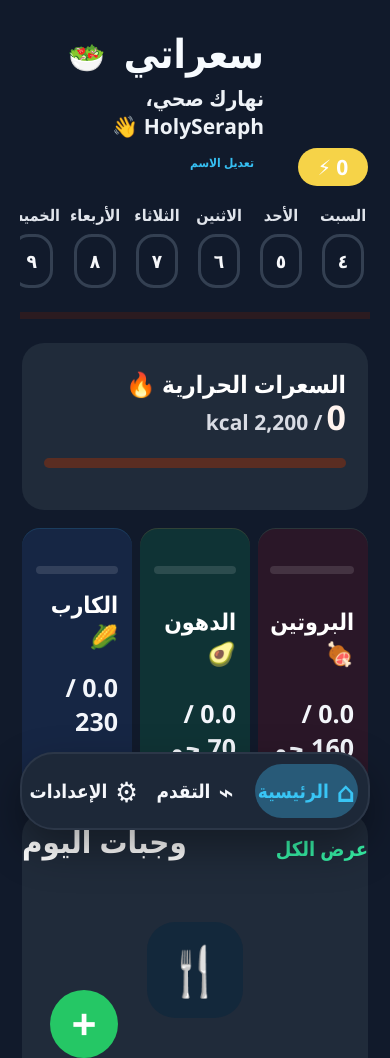
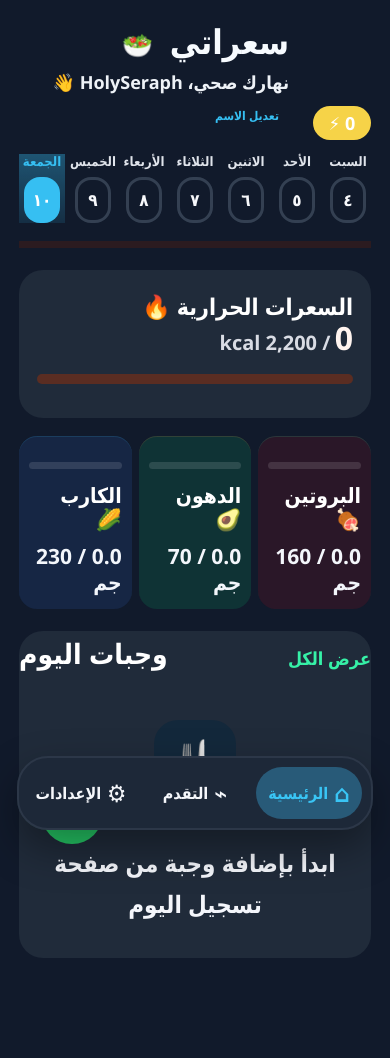
Before and after one commit to Faisal8336/calc, a plain HTML site: page index.html in a window 390 px wide. Shown: the top 1058 px of the page. Drawn offline with nearby package versions, Linux system fonts and the light colour scheme.

Commit message:
Update styles.css

```diff
--- a/styles.css
+++ b/styles.css
@@ -1544,3 +1544,216 @@ body[data-view="settings"] .settings-panel .panel-heading h3 {
     content: "";
   }
 }
+
+/* iPhone 15 Pro fit pass: keep the Cal-style design inside 393px cleanly */
+@media (max-width: 430px) {
+  html,
+  body {
+    width: 100%;
+    max-width: 100%;
+    overflow-x: hidden;
+  }
+
+  .content {
+    width: 100%;
+    max-width: 393px;
+    padding: calc(24px + env(safe-area-inset-top)) 19px calc(124px + env(safe-area-inset-bottom));
+  }
+
+  .fitness-hero {
+    grid-template-columns: 72px minmax(0, 1fr);
+    margin-bottom: 14px;
+  }
+
+  .topbar h2 {
+    font-size: 34px;
+  }
+
+  .food-emoji {
+    font-size: 25px;
+  }
+
+  .hero-greeting {
+    font-size: 18px;
+    white-space: normal;
+  }
+
+  .hero-icon {
+    width: 58px;
+    height: 34px;
+    font-size: 18px;
+  }
+
+  .week-strip {
+    display: grid;
+    grid-auto-flow: initial;
+    grid-template-columns: repeat(7, minmax(0, 1fr));
+    gap: 5px;
+    margin: 0 0 22px;
+    padding-bottom: 18px;
+    overflow: visible;
+  }
+
+  .week-day {
+    min-width: 0;
+    min-height: 66px;
+  }
+
+  .week-day span {
+    font-size: 13px;
+    line-height: 1.15;
+  }
+
+  .week-day strong {
+    width: 36px;
+    height: 46px;
+    border-width: 3px;
+    border-radius: 16px;
+    font-size: 17px;
+  }
+
+  .calories-card {
+    min-height: 112px;
+    padding: 20px 18px;
+    border-radius: 22px;
+  }
+
+  .calories-card span {
+    font-size: 23px;
+  }
+
+  .calories-card strong {
+    font-size: 32px;
+  }
+
+  .calories-card small {
+    font-size: 20px;
+  }
+
+  .calorie-track {
+    margin: 18px 0 14px;
+  }
+
+  .macro-bars {
+    grid-template-columns: repeat(3, minmax(0, 1fr));
+    gap: 7px;
+  }
+
+  .macro-card {
+    min-width: 0;
+    min-height: 112px;
+    padding: 16px 10px 14px;
+    border-radius: 18px;
+  }
+
+  .macro-card header {
+    gap: 12px;
+  }
+
+  .macro-card header span {
+    font-size: 21px;
+    line-height: 1.15;
+  }
+
+  .macro-card header strong {
+    font-size: 21px;
+    line-height: 1.25;
+    overflow-wrap: anywhere;
+  }
+
+  .macro-card .bar-track {
+    height: 7px;
+    margin-top: 10px;
+  }
+
+  .today-list {
+    min-height: 300px;
+  }
+
+  .today-list .panel-heading {
+    margin: 6px 0 18px;
+  }
+
+  .today-list .panel-heading h3 {
+    font-size: 28px;
+    line-height: 1.15;
+  }
+
+  .show-all-link {
+    font-size: 18px;
+  }
+
+  .empty-state {
+    min-height: 270px;
+    padding: 18px 10px;
+    font-size: 24px;
+  }
+
+  .empty-state::before {
+    width: 82px;
+    height: 82px;
+    border-radius: 24px;
+    font-size: 42px;
+  }
+
+  .list-item {
+    padding: 16px 14px;
+    border-radius: 24px;
+  }
+
+  .list-item h4 {
+    font-size: 20px;
+    line-height: 1.35;
+  }
+
+  .meal-chip-row {
+    justify-content: flex-start;
+  }
+
+  .fab-add {
+    left: max(22px, env(safe-area-inset-left));
+    bottom: calc(114px + env(safe-area-inset-bottom));
+    width: 62px;
+    height: 62px;
+    font-size: 40px;
+  }
+
+  .bottom-nav {
+    right: max(17px, env(safe-area-inset-right));
+    left: max(17px, env(safe-area-inset-left));
+    min-height: 74px;
+    padding: 9px;
+    border-radius: 31px;
+  }
+
+  .bottom-nav-item {
+    gap: 6px;
+  }
+
+  .bottom-nav-item span {
+    font-size: 24px;
+  }
+
+  .bottom-nav-item small {
+    font-size: 16px;
+  }
+
+  body:not([data-view="dashboard"]) .fitness-hero {
+    padding-top: 30px;
+    margin-bottom: 26px;
+  }
+
+  body:not([data-view="dashboard"]) .topbar h2 {
+    font-size: 38px;
+  }
+
+  .progress-hero,
+  .panel,
+  .metric-card {
+    border-radius: 24px;
+  }
+
+  .weight-overview {
+    grid-template-columns: 1fr;
+  }
+}
```
